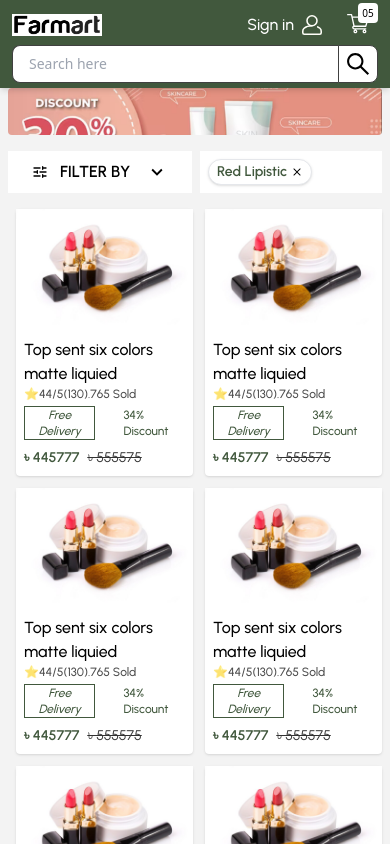
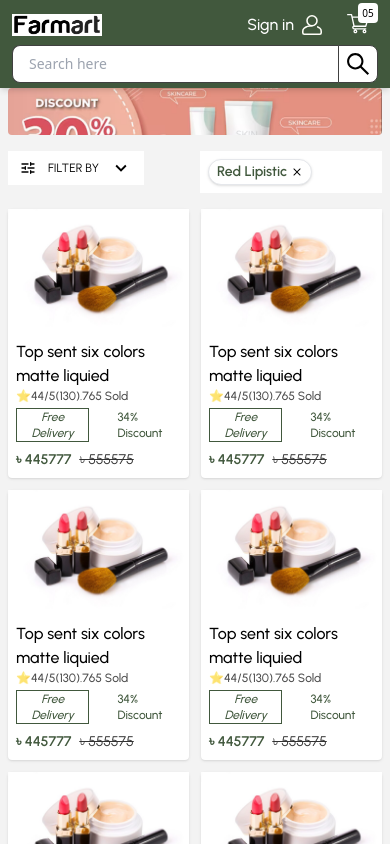
Before and after one commit to nomanscodes/cometics_corner, a Next.js app: page /shop in a window 390 px wide. Shown: the top 844 px of the page. Built offline with nearby package versions, Linux system fonts and the light colour scheme; a web font is replaced by a local one.

Commit message:
initials commit

```diff
--- a/pages/shop.jsx
+++ b/pages/shop.jsx
@@ -27,7 +27,7 @@ const Shop = () => {
             }}>
                 <AdsSection />
                 <div className=' md:flex xl:grid grid-cols-5 px-2 md:px-6 mt-4 font-poppins'>
-                    <div className='absolute z-10 md:z-0 md:static md:col-span-2 lg:col-span-1 px-6 bg-white flex flex-1'>
+                    <div className='absolute z-10 md:z-0 md:static md:col-span-2 lg:col-span-1 px-3 md:px-6 bg-white flex flex-1'>
                         <div>
                             <div className="desktopFilter  py-[9px] hidden md:block">
                                 <span className="filter flex items-center gap-3">
@@ -37,14 +37,14 @@ const Shop = () => {
                                     <p className='font-semibold text-base'>FILTER BY</p>
                                 </span>
                             </div>
-                            <div onClick={() => setShowFilter(!showFilter)} className="MobileFilter py-[9px] flex items-center justify-between cursor-pointer md:hidden">
-                                <span className="filter flex items-center  gap-3">
+                            <div onClick={() => setShowFilter(!showFilter)} className="MobileFilter w-28 py-[6px] flex items-center justify-between cursor-pointer md:hidden">
+                                <span className="filter flex items-center gap-3">
                                     <picture>
                                         <img className='w-4' src="/SVG/filter.svg" alt="" />
                                     </picture>
-                                    <p className='font-semibold text-base'>FILTER BY</p>
+                                    <p className='md:font-semibold text-xs md:text-base'>FILTER BY</p>
                                 </span>
-                                <MdKeyboardArrowDown className='ml-4' size={22} />
+                                <MdKeyboardArrowDown className='ml-2' size={22} />
                             </div>
                             <hr className='hidden md:block' />
                             <div className={`${showFilter ? `block overflow-y-scroll` : `hidden`}  md:block`}>
@@ -249,7 +249,7 @@ const Shop = () => {
                                 <RxCross2 size={12} />
                             </div>
                         </div>
-                        <div className='grid grid-cols-2 lg:grid-cols-4 xl:grid-cols-5 gap-3 ml-2 mt-4'>
+                        <div className='grid grid-cols-2 lg:grid-cols-4 xl:grid-cols-5 gap-3 md:ml-2 mt-4'>
                             <ProductCart />
                             <ProductCart />
                             <ProductCart />
```
